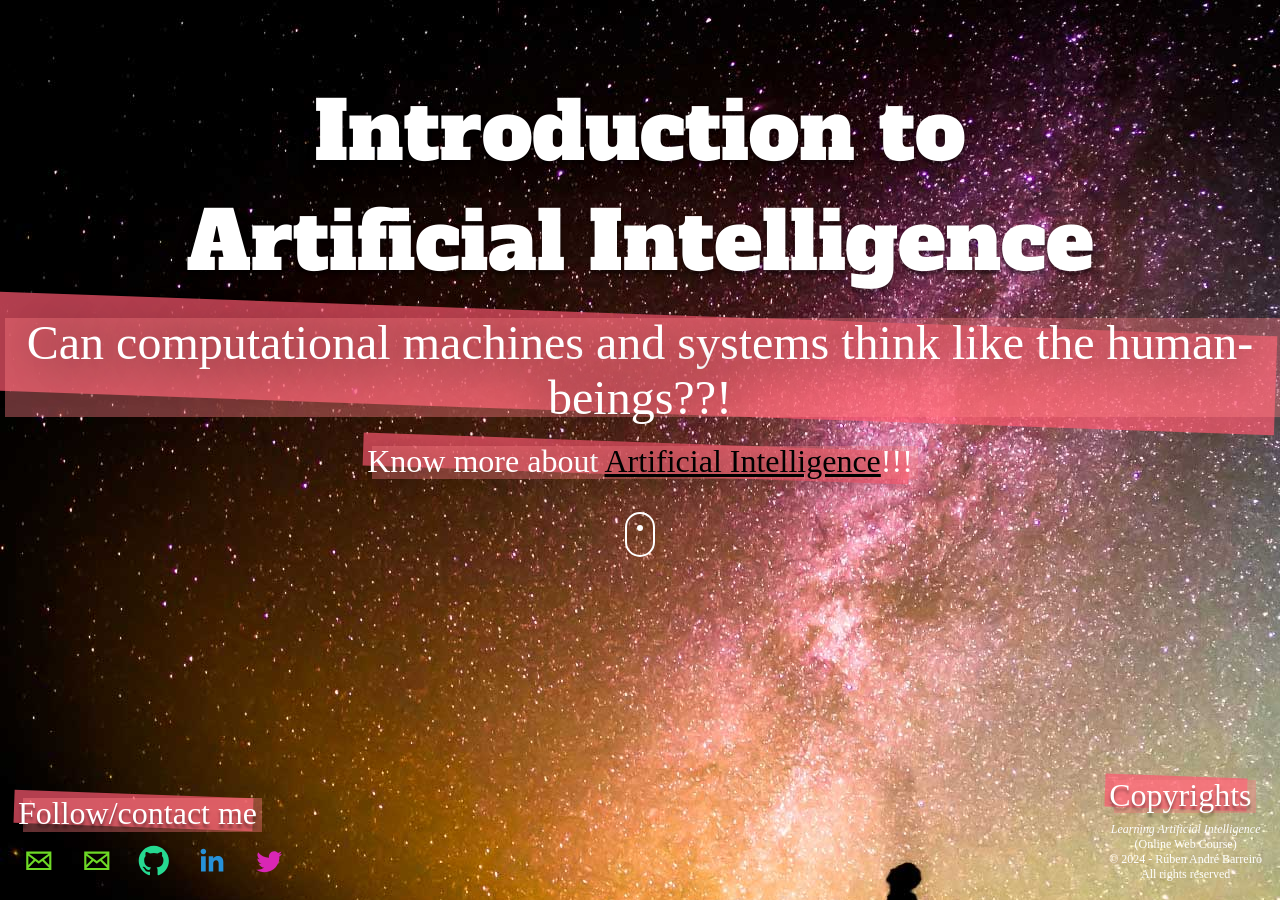
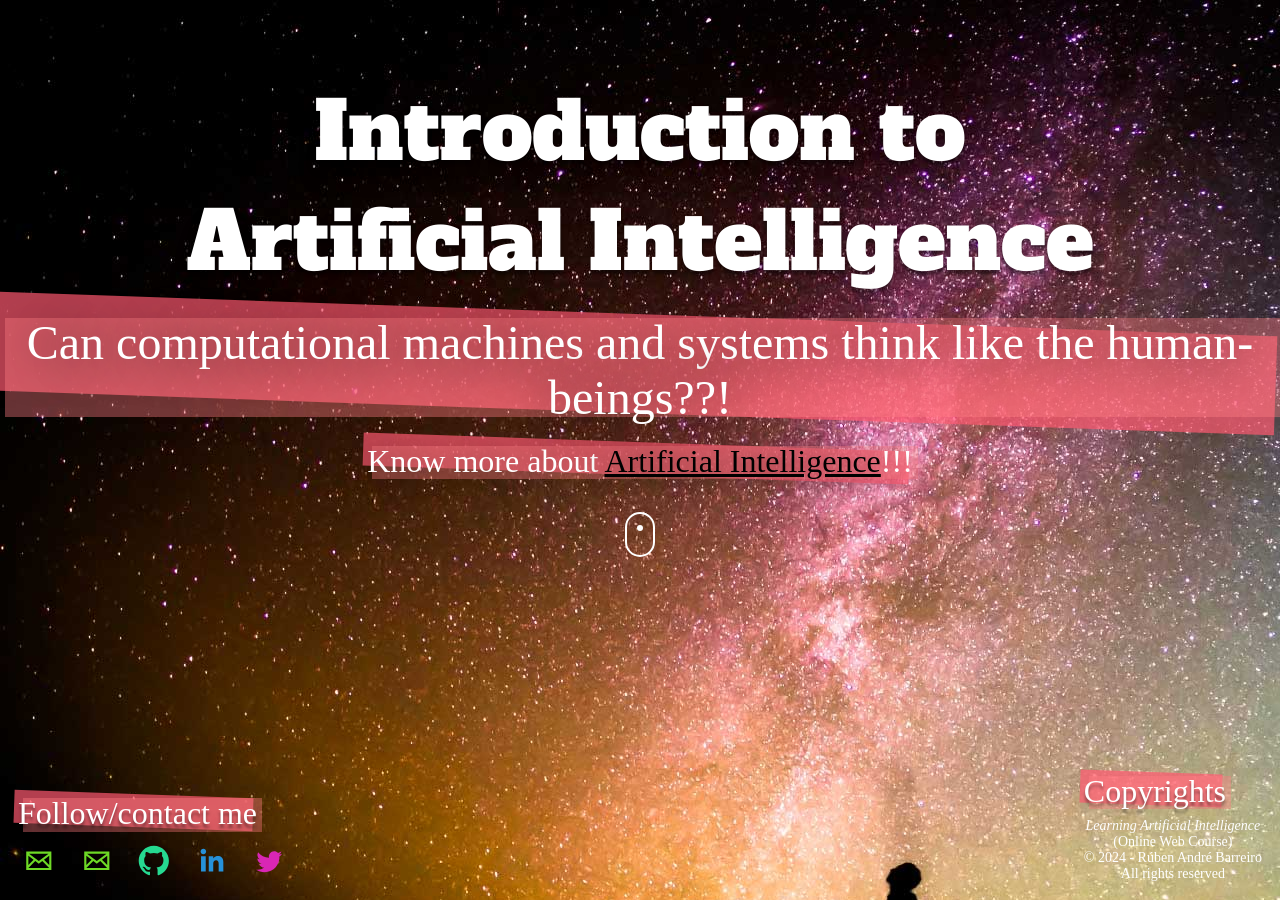
Before and after one commit to learning-artificial-intelligence/learning-artificial-intelligence.github.io, a Jekyll site: the page built from index.html, in a window 1280 px wide. Built offline with Jekyll 4.4.1, drawn with Linux system fonts in a browser that asks for light colours; nearby versions of some CDN libraries; some web fonts are replaced.

Commit message:
Some minor changes added
Some minor changes added

```diff
--- a/assets/css/custom/examples copia.css
+++ b/assets/css/custom/examples copia.css
@@ -301,7 +301,7 @@ p{
 
 .copyrights-paragraph {
   display: block;
-  font-size: 12px;
+  font-size: 14px;
   color: white;
   list-style: none;
   margin: 0;
@@ -311,7 +311,7 @@ p{
 .copyrights-paragraph p {
   margin: 5px;
   margin: 0.5rem;
-  font-size: 12px;
+  font-size: 14px;
 }
 .icon-1:hover, .icon-2:hover, .icon-3:hover, .icon-4:hover, .icon-5:hover, .icon-6:hover, .icon-7:hover, .icon-8:hover, .icon-9:hover, .icon-10:hover, .icon-11:hover, .icon-12:hover, .icon-13:hover, .icon-14:hover, .icon-15:hover, .icon-16:hover, .icon-17:hover, .icon-18:hover, .icon-19:hover, .icon-20:hover, .icon-21:hover, .icon-22:hover, .icon-23:hover, .icon-24:hover, .icon-25:hover, .icon-26:hover, .icon-27:hover, .icon-28:hover, .icon-29:hover, .icon-30:hover {
   border-radius: 100%;
--- a/assets/css/custom/examples.css
+++ b/assets/css/custom/examples.css
@@ -108,7 +108,7 @@ p{
 
 .copyrights-paragraph {
   display: block;
-  font-size: 12px;
+  font-size: 14px;
   color: white;
   list-style: none;
   margin: 0;
@@ -118,7 +118,7 @@ p{
 .copyrights-paragraph p {
   margin: 5px;
   margin: 0.5rem;
-  font-size: 12px;
+  font-size: 14px;
 }
 
 
--- a/assets/css/custom/examples_backup_5_3_17.css
+++ b/assets/css/custom/examples_backup_5_3_17.css
@@ -301,7 +301,7 @@ p{
 
 .copyrights-paragraph {
   display: block;
-  font-size: 12px;
+  font-size: 14px;
   color: white;
   list-style: none;
   margin: 0;
@@ -311,7 +311,7 @@ p{
 .copyrights-paragraph p {
   margin: 5px;
   margin: 0.5rem;
-  font-size: 12px;
+  font-size: 14px;
 }
 
 .icon-1:hover, .icon-2:hover, .icon-3:hover, .icon-4:hover, .icon-5:hover, .icon-6:hover, .icon-7:hover, .icon-8:hover, .icon-9:hover, .icon-10:hover, .icon-11:hover, .icon-12:hover, .icon-13:hover, .icon-14:hover, .icon-15:hover, .icon-16:hover, .icon-17:hover, .icon-18:hover, .icon-19:hover, .icon-20:hover, .icon-21:hover, .icon-22:hover, .icon-23:hover, .icon-24:hover, .icon-25:hover, .icon-26:hover, .icon-27:hover, .icon-28:hover, .icon-29:hover, .icon-30:hover {
```
